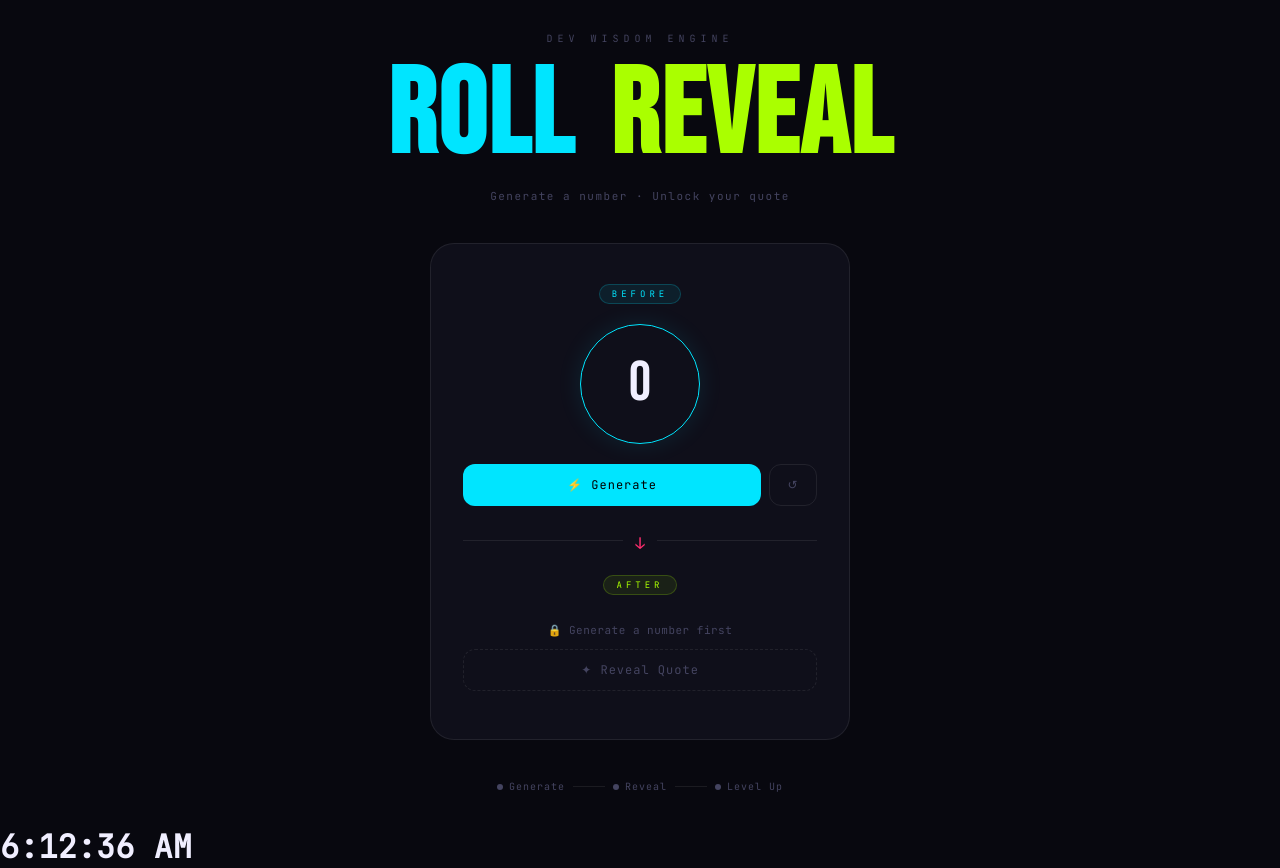
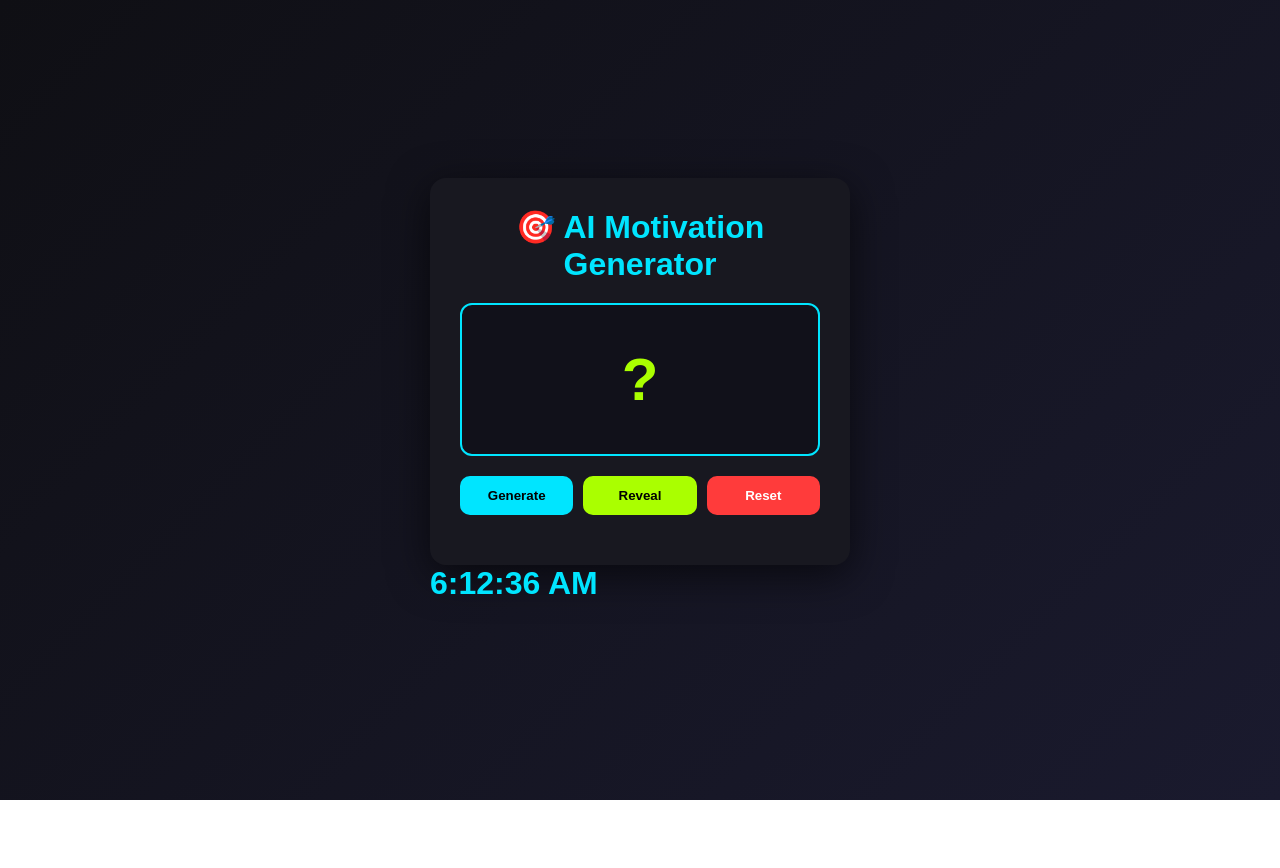
Before and after one commit to sanjayraj23560-byte/NumGen-Quote, a React (Create React App) app: page / in a window 1280 px wide. After the commit the page ends 800 px from the top, so only its background shows below. Built offline with nearby package versions, Linux system fonts and the light colour scheme.

Commit message:
New Update v1.02

```diff
--- a/src/RandomNumber.js
+++ b/src/RandomNumber.js
@@ -1,126 +1,123 @@
-import { useState } from "react"
+import { useState, useEffect } from "react"
 
 const RandomNumber = () => {
-    const [number, SetNumber]     = useState(0)
-    const [SN, SetSN]             = useState("")
-    const [revealed, setRevealed] = useState(false)
-    const [spinning, setSpinning] = useState(false)
 
-    function GenerateNum() {
-        setSpinning(true)
-        setRevealed(false)
-        SetSN("")
-        setTimeout(() => {
-            let Random = Math.floor(Math.random() * 10 + 1)
-            SetNumber(Random)
-            setSpinning(false)
-        }, 500)
+    const [number, setNumber] = useState(0)
+    const [quote, setQuote] = useState("")
+    const [history, setHistory] = useState([])
+
+    // 🔥 Load saved data on start
+    useEffect(() => {
+        const savedQuote = localStorage.getItem("quote")
+        const savedHistory = JSON.parse(localStorage.getItem("quotes")) || []
+
+        if (savedQuote) setQuote(savedQuote)
+        setHistory(savedHistory)
+    }, [])
+
+    // 🔥 Fake AI generator
+    const generateAIQuote = () => {
+        const starts = [
+            "Keep pushing",
+            "Never stop",
+            "You are building",
+            "Focus on progress",
+            "Stay consistent",
+            "Every line of code"
+        ]
+
+        const middles = [
+            "even when it's hard",
+            "because greatness takes time",
+            "one step at a time",
+            "even when no one sees it",
+            "through every bug",
+            "through every failure"
+        ]
+
+        const ends = [
+            "you will succeed.",
+            "you are becoming stronger.",
+            "your future self will thank you.",
+            "this will pay off.",
+            "you are leveling up.",
+            "great things are coming."
+        ]
+
+        return (
+            starts[Math.floor(Math.random() * starts.length)] + " " +
+            middles[Math.floor(Math.random() * middles.length)] + ", " +
+            ends[Math.floor(Math.random() * ends.length)]
+        )
     }
 
-    function Reset() {
-        SetNumber(0)
-        SetSN("")
-        setRevealed(false)
-        setSpinning(false)
+    const generate = () => {
+        const random = Math.floor(Math.random() * 10) + 1
+        setNumber(random)
     }
 
-    function Special() {
-        if (number === 1)       { SetSN("Code is like humor — when you have to explain it, it's bad.") }
-        else if (number === 2)  { SetSN("Every bug you fix makes you a better developer than yesterday.") }
-        else if (number === 3)  { SetSN("Don't fear errors — they are proof you're trying.") }
-        else if (number === 4)  { SetSN("Great developers aren't born, they're built — one bug at a time.") }
-        else if (number === 5)  { SetSN("Consistency beats talent. Code every day.") }
-        else if (number === 6)  { SetSN("The best programmers didn't quit when it got hard.") }
-        else if (number === 7)  { SetSN("Debugging is just problem-solving in disguise. Stay calm.") }
-        else if (number === 8)  { SetSN("Your only competition is who you were yesterday.") }
-        else if (number === 9)  { SetSN("Small progress is still progress — keep pushing code.") }
-        else if (number === 10) { SetSN("One day your 'I'm still learning' will turn into 'I built this.'") }
-        else                    { SetSN("Click Generate first to get your number!") }
-        setRevealed(true)
-        SetNumber("")
+    const reveal = () => {
+        if (number === 0) return
+
+        const aiQuote = generateAIQuote()
+
+        setQuote(aiQuote)
+
+        // 🔥 Save quote
+        localStorage.setItem("quote", aiQuote)
+
+        // 🔥 Save history
+        let oldQuotes = JSON.parse(localStorage.getItem("quotes")) || []
+        oldQuotes.push(aiQuote)
+
+        localStorage.setItem("quotes", JSON.stringify(oldQuotes))
+        setHistory(oldQuotes)
+
+        setNumber(0)
+    }
+
+    const reset = () => {
+        setNumber(0)
+        setQuote("")
+        setHistory([])
+
+        localStorage.removeItem("quote")
+        localStorage.removeItem("quotes")
     }
 
     return (
-        <div className="page">
+        <div className="container">
 
-            {/* Title */}
-            <div className="hero">
-                <p className="eyebrow">Dev Wisdom Engine</p>
-                <h1 className="title">
-                    <span className="t-before">Roll</span>
-                    <span className="t-divider"></span>
-                    <span className="t-after">Reveal</span>
-                </h1>
-                <p className="subtitle">Generate a number · Unlock your quote</p>
+            <h1>🎯 AI Motivation Generator</h1>
+
+            {/* Number */}
+            <div className="box">
+                <h2>{number === 0 ? "?" : number}</h2>
             </div>
 
-            {/* Card */}
-            <div className="card">
-
-                {/* BEFORE */}
-                <div className={`section ${revealed ? "section-muted" : ""}`}>
-                    <span className="section-label before-label">BEFORE</span>
-                    <div className={`number-ring ${spinning ? "ring-spin" : ""}`}>
-                        <span className="number-text">
-                            {spinning ? "?" : (number === "" ? "★" : number)}
-                        </span>
-                    </div>
-                    <div className="btn-row">
-                        <button className="btn btn-cyan" onClick={GenerateNum}>⚡ Generate</button>
-                        <button className="btn btn-ghost" onClick={Reset}>↺</button>
-                    </div>
-                </div>
-
-                {/* Divider */}
-                <div className="divider">
-                    <div className="divider-line" />
-                    <span className="divider-dot">↓</span>
-                    <div className="divider-line" />
-                </div>
-
-                {/* AFTER */}
-                <div className="section">
-                    <span className="section-label after-label">AFTER</span>
-
-                    {!revealed ? (
-                        <div className="locked">
-                            <p className="lock-hint">🔒 Generate a number first</p>
-                            <button className="btn btn-lime btn-disabled" onClick={Special}>
-                                ✦ Reveal Quote
-                            </button>
-                        </div>
-                    ) : (
-                        <div className="quote-box">
-                            <p className="quote-text">"{SN}"</p>
-                        </div>
-                    )}
-
-                    {number !== "" && number !== 0 && !revealed && (
-                        <button className="btn btn-lime" onClick={Special}>
-                            ✦ Reveal Quote
-                        </button>
-                    )}
-                </div>
-
+            {/* Buttons */}
+            <div className="buttons">
+                <button onClick={generate}>Generate</button>
+                <button onClick={reveal}>Reveal</button>
+                <button onClick={reset}>Reset</button>
             </div>
 
-            {/* Steps */}
-            <div className="steps">
-                <div className={`step ${number !== 0 ? "step-on" : ""}`}>
-                    <div className="step-dot" />
-                    <span>Generate</span>
+            {/* Quote */}
+            {quote && (
+                <div className="quote">
+                    <p>"{quote}"</p>
                 </div>
-                <div className="step-line" />
-                <div className={`step ${revealed ? "step-on" : ""}`}>
-                    <div className="step-dot" />
-                    <span>Reveal</span>
+            )}
+
+            {/* History */}
+            {history.length > 0 && (
+                <div className="history">
+                    <h3>📜 History</h3>
+                    {history.map((q, i) => (
+                        <p key={i}>• {q}</p>
+                    ))}
                 </div>
-                <div className="step-line" />
-                <div className={`step ${revealed ? "step-on" : ""}`}>
-                    <div className="step-dot" />
-                    <span>Level Up</span>
-                </div>
-            </div>
+            )}
 
         </div>
     )
--- a/src/index.css
+++ b/src/index.css
@@ -1,344 +1,119 @@
-@import url('https://fonts.googleapis.com/css2?family=Bebas+Neue&family=Syne:wght@400;700&family=JetBrains+Mono:wght@300;400&display=swap');
-
-*, *::before, *::after {
-  box-sizing: border-box;
+* {
   margin: 0;
   padding: 0;
-}
-
-:root {
-  --bg:      #08080f;
-  --card:    #0f0f1a;
-  --border:  rgba(255,255,255,0.08);
-  --white:   #f0eeff;
-  --muted:   #444460;
-  --cyan:    #00e5ff;
-  --lime:    #aaff00;
-  --pink:    #ff2d6e;
+  box-sizing: border-box;
 }
 
 body {
-  background: var(--bg);
-  font-family: 'JetBrains Mono', monospace;
+  background: linear-gradient(135deg, #0f0f14, #1a1a2e);
+  color: white;
+  font-family: Arial, sans-serif;
+
+  display: flex;
+  justify-content: center;
+  align-items: center;
   min-height: 100vh;
-  color: var(--white);
-}
-.Clock{
-  display: flex;
-}
-/* ── Page ── */
-.page {
-  min-height: 100vh;
-  display: flex;
-  flex-direction: column;
-  align-items: center;
-  justify-content: center;
-  gap: 2.5rem;
-  padding: 2rem 1rem;
 }
 
-/* ── Hero ── */
-.hero {
+/* Container */
+.container {
+  max-width: 420px;
+  width: 100%;
+  padding: 30px;
+  background: #181820;
+  border-radius: 16px;
   text-align: center;
-  animation: fadeDown 0.6s ease both;
+  box-shadow: 0 10px 40px rgba(0,0,0,0.6);
 }
 
-.eyebrow {
-  font-size: 10px;
-  letter-spacing: 5px;
-  color: var(--muted);
-  text-transform: uppercase;
-  margin-bottom: 0.75rem;
+/* Title */
+h1 {
+  margin-bottom: 20px;
+  color: #00e5ff;
 }
 
-.title {
-  font-family: 'Bebas Neue', sans-serif;
-  font-size: clamp(72px, 14vw, 120px);
-  line-height: 1;
-  display: flex;
-  align-items: center;
-  justify-content: center;
-  gap: 0.15em;
-  letter-spacing: 2px;
+/* Number Box */
+.box {
+  background: #11111a;
+  padding: 40px;
+  border-radius: 12px;
+  margin-bottom: 20px;
+  border: 2px solid #00e5ff;
 }
 
-.t-before {
-  color: var(--cyan);
+.box h2 {
+  font-size: 60px;
+  color: #aaff00;
 }
 
-.t-divider {
-  color: var(--pink);
-  font-size: 0.55em;
-  animation: nudge 2s ease-in-out infinite;
+/* Buttons */
+.buttons {
+  display: flex;
+  gap: 10px;
+  margin-bottom: 20px;
 }
 
-.t-after {
-  color: var(--lime);
-}
-
-.subtitle {
-  font-size: 11px;
-  color: var(--muted);
-  letter-spacing: 1.5px;
-  margin-top: 0.75rem;
-}
-
-/* ── Card ── */
-.card {
-  background: var(--card);
-  border: 1px solid var(--border);
-  border-radius: 24px;
-  padding: 2.5rem 2rem;
-  width: 100%;
-  max-width: 420px;
-  display: flex;
-  flex-direction: column;
-  gap: 1.5rem;
-  animation: fadeUp 0.6s 0.1s ease both;
-}
-
-/* ── Section ── */
-.section {
-  display: flex;
-  flex-direction: column;
-  align-items: center;
-  gap: 1.25rem;
-  transition: opacity 0.3s;
-}
-
-.section-muted { opacity: 0.35; }
-
-.section-label {
-  font-size: 9px;
-  letter-spacing: 4px;
-  padding: 3px 12px;
-  border-radius: 20px;
-  font-weight: 500;
-}
-
-.before-label {
-  background: rgba(0,229,255,0.08);
-  border: 1px solid rgba(0,229,255,0.2);
-  color: var(--cyan);
-}
-
-.after-label {
-  background: rgba(170,255,0,0.08);
-  border: 1px solid rgba(170,255,0,0.2);
-  color: var(--lime);
-}
-
-/* ── Number ring ── */
-.number-ring {
-  width: 120px;
-  height: 120px;
-  border-radius: 50%;
-  border: 1.5px solid var(--cyan);
-  display: flex;
-  align-items: center;
-  justify-content: center;
-  box-shadow: 0 0 24px rgba(0,229,255,0.1);
-  transition: all 0.3s;
-}
-
-.ring-spin {
-  border-color: var(--pink);
-  box-shadow: 0 0 24px rgba(255,45,110,0.15);
-  animation: spin 0.5s ease;
-}
-
-.number-text {
-  font-family: 'Bebas Neue', sans-serif;
-  font-size: 56px;
-  color: var(--white);
-  line-height: 1;
-  animation: pop 0.35s cubic-bezier(0.34,1.56,0.64,1);
-}
-
-/* ── Button row ── */
-.btn-row {
-  display: flex;
-  gap: 8px;
-  width: 100%;
-}
-
-/* ── Buttons ── */
-.btn {
+button {
   flex: 1;
   padding: 12px;
   border: none;
-  border-radius: 12px;
-  font-family: 'JetBrains Mono', monospace;
-  font-size: 12px;
-  font-weight: 400;
-  letter-spacing: 1px;
+  border-radius: 10px;
+  font-weight: bold;
   cursor: pointer;
-  transition: all 0.2s;
+  transition: 0.2s;
 }
 
-.btn:active { transform: scale(0.97); }
-
-.btn-cyan {
-  background: var(--cyan);
-  color: #000;
-}
-.btn-cyan:hover {
-  opacity: 0.85;
-  transform: translateY(-2px);
+button:nth-child(1) {
+  background: #00e5ff;
+  color: black;
 }
 
-.btn-lime {
-  width: 100%;
-  background: var(--lime);
-  color: #000;
-  font-weight: 500;
-}
-.btn-lime:hover {
-  opacity: 0.85;
-  transform: translateY(-2px);
+button:nth-child(2) {
+  background: #aaff00;
+  color: black;
 }
 
-.btn-ghost {
-  background: transparent;
-  color: var(--muted);
-  border: 1px solid var(--border);
-  flex: 0 0 48px;
-}
-.btn-ghost:hover {
-  color: var(--white);
-  border-color: rgba(255,255,255,0.15);
+button:nth-child(3) {
+  background: #ff3b3b;
+  color: white;
 }
 
-.btn-disabled {
-  background: transparent;
-  color: var(--muted);
-  border: 1px dashed var(--border);
-  cursor: not-allowed;
-}
-.btn-disabled:hover { transform: none; opacity: 1; }
-
-/* ── Divider ── */
-.divider {
-  display: flex;
-  align-items: center;
-  gap: 12px;
+button:hover {
+  transform: translateY(-2px);
+  opacity: 0.9;
 }
 
-.divider-line {
-  flex: 1;
-  height: 1px;
-  background: var(--border);
+/* Quote */
+.quote {
+  background: linear-gradient(135deg, #aaff00, #00e5ff);
+  padding: 20px;
+  border-radius: 12px;
+  margin-bottom: 20px;
 }
 
-.divider-dot {
-  font-size: 16px;
-  color: var(--pink);
-  animation: nudge 1.5s ease-in-out infinite;
+.quote p {
+  font-size: 15px;
+  font-weight: bold;
+  color: black;
 }
 
-/* ── Locked ── */
-.locked {
-  display: flex;
-  flex-direction: column;
-  align-items: center;
-  gap: 0.75rem;
-  width: 100%;
-  padding: 0.5rem 0;
+/* History */
+.history {
+  background: #11111a;
+  padding: 15px;
+  border-radius: 10px;
+  text-align: left;
+  max-height: 150px;
+  overflow-y: auto;
 }
 
-.lock-hint {
-  font-size: 11px;
-  color: var(--muted);
-  letter-spacing: 0.5px;
+.history h3 {
+  margin-bottom: 10px;
+  color: #aaff00;
 }
 
-/* ── Quote ── */
-.quote-box {
-  width: 100%;
-  background: rgba(170,255,0,0.05);
-  border: 1px solid rgba(170,255,0,0.15);
-  border-radius: 16px;
-  padding: 1.5rem;
-  animation: fadeUp 0.5s cubic-bezier(0.34,1.56,0.64,1);
+.history p {
+  font-size: 13px;
+  margin-bottom: 5px;
+  color: #ccc;
 }
-
-.quote-text {
-  font-family: 'Syne', sans-serif;
-  font-size: 15px;
-  color: var(--white);
-  line-height: 1.9;
-  font-weight: 400;
-}
-
-/* ── Steps ── */
-.steps {
-  display: flex;
-  align-items: center;
-  gap: 8px;
-  animation: fadeUp 0.6s 0.2s ease both;
-}
-
-.step {
-  display: flex;
-  align-items: center;
-  gap: 6px;
-  font-size: 10px;
-  letter-spacing: 1px;
-  color: var(--muted);
-  transition: color 0.3s;
-}
-
-.step-on { color: var(--white); }
-
-.step-dot {
-  width: 6px;
-  height: 6px;
-  border-radius: 50%;
-  background: var(--muted);
-  transition: background 0.3s, box-shadow 0.3s;
-}
-
-.step-on .step-dot {
-  background: var(--lime);
-  box-shadow: 0 0 8px rgba(170,255,0,0.5);
-}
-
-.step-line {
-  width: 32px;
-  height: 1px;
-  background: var(--border);
-}
-
-/* ── Animations ── */
-@keyframes fadeDown {
-  from { opacity: 0; transform: translateY(-16px); }
-  to   { opacity: 1; transform: translateY(0); }
-}
-
-@keyframes fadeUp {
-  from { opacity: 0; transform: translateY(16px); }
-  to   { opacity: 1; transform: translateY(0); }
-}
-
-@keyframes spin {
-  from { transform: rotate(0deg); }
-  to   { transform: rotate(360deg); }
-}
-
-@keyframes pop {
-  from { transform: scale(0.6); opacity: 0; }
-  to   { transform: scale(1);   opacity: 1; }
-}
-
-@keyframes nudge {
-  0%, 100% { transform: translateY(0); }
-  50%       { transform: translateY(4px); }
-}
-
-/* ── Responsive ── */
-@media (max-width: 480px) {
-  .card { padding: 2rem 1.25rem; }
-  .title { font-size: 64px; }
-  .number-text { font-size: 44px; }
-  .number-ring { width: 100px; height: 100px; }
-}
```
